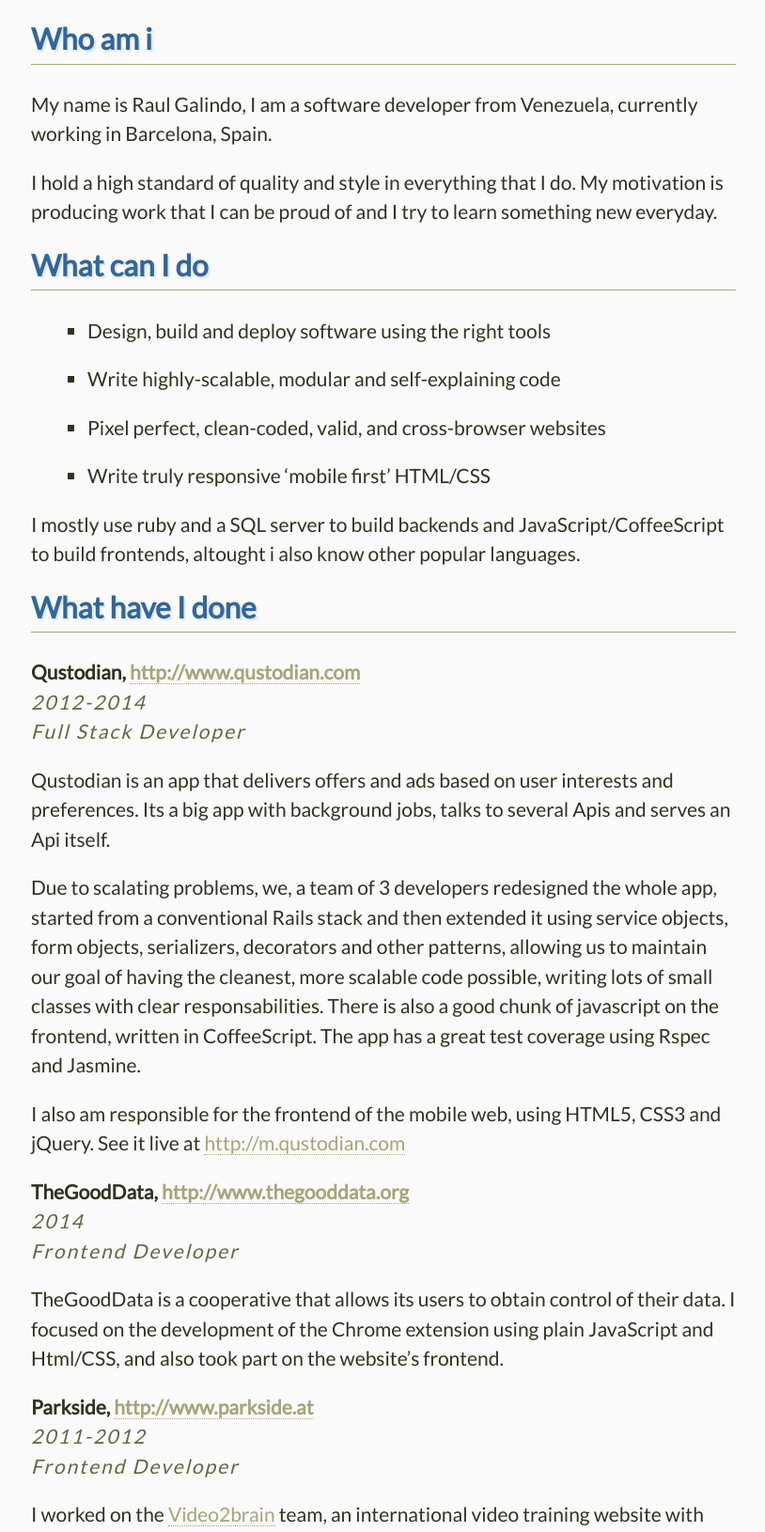
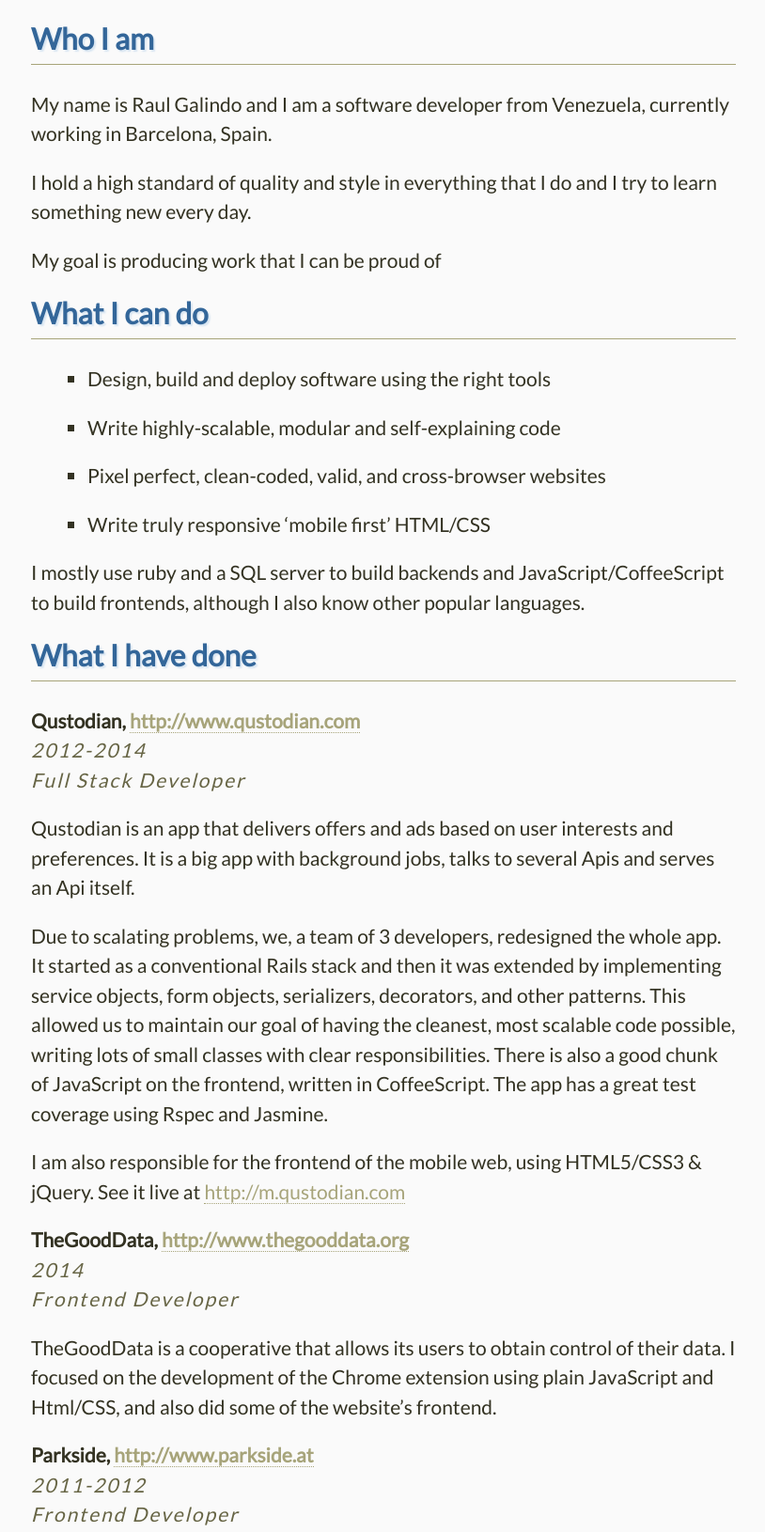
Before and after one commit to rgalindo33/resume, a plain HTML site: page output/index.html in a window 1280 px wide. Shown: the top 1630 px of the page at 94% size, without its empty margins (257-1071 px from the left). Drawn offline with Linux system fonts and the light colour scheme.

Commit message:
martina's draft

```diff
--- a/output/index.html
+++ b/output/index.html
@@ -12,14 +12,15 @@
   </head>
   <body>
     <div id="main">
-      <h2 id="who-am-i">Who am i</h2>
+      <h2 id="who-i-am">Who I am</h2>
 
-<p>My name is Raul Galindo, I am a software developer from Venezuela, currently working in Barcelona, Spain.</p>
+<p>My name is Raul Galindo and I am a software developer from Venezuela, currently working in Barcelona, Spain.</p>
 
-<p>I hold a high standard of quality and style in everything that I do.
-My motivation is producing work that I can be proud of and I try to learn something new everyday.</p>
+<p>I hold a high standard of quality and style in everything that I do and I try to learn something new every day.</p>
 
-<h2 id="what-can-i-do">What can I do</h2>
+<p>My goal is producing work that I can be proud of </p>
+
+<h2 id="what-i-can-do">What I can do</h2>
 
 <ul>
   <li>
@@ -36,25 +37,25 @@ My motivation is producing work that I can be proud of and I try to learn someth
   </li>
 </ul>
 
-<p>I mostly use ruby and a SQL server to build backends and JavaScript/CoffeeScript to build frontends, altought i also know other popular languages. </p>
+<p>I mostly use ruby and a SQL server to build backends and JavaScript/CoffeeScript to build frontends, although I also know other popular languages. </p>
 
-<h2 id="what-have-i-done">What have I done</h2>
+<h2 id="what-i-have-done">What I have done</h2>
 
 <p><strong>Qustodian, <a href="http://www.qustodian.com">http://www.qustodian.com</a></strong><br />
 <em>2012-2014</em><br />
 <em>Full Stack Developer</em></p>
 
-<p>Qustodian is an app that delivers offers and ads based on user interests and preferences. Its a big app with background jobs, talks to several Apis and serves an Api itself.</p>
+<p>Qustodian is an app that delivers offers and ads based on user interests and preferences. It is a big app with background jobs, talks to several Apis and serves an Api itself.</p>
 
-<p>Due to scalating problems, we, a team of 3 developers redesigned the whole app, started from a conventional Rails stack and then extended it using service objects, form objects, serializers, decorators and other patterns, allowing us to maintain our goal of having the cleanest, more scalable code possible, writing lots of small classes with clear responsabilities. There is also a good chunk of javascript on the frontend, written in CoffeeScript. The app has a great test coverage using Rspec and Jasmine.</p>
+<p>Due to scalating problems, we, a team of 3 developers, redesigned the whole app. It started as a conventional Rails stack and then it was extended by implementing service objects, form objects, serializers, decorators, and other patterns. This allowed us to maintain our goal of having the cleanest, most scalable code possible, writing lots of small classes with clear responsibilities. There is also a good chunk of JavaScript on the frontend, written in CoffeeScript. The app has a great test coverage using Rspec and Jasmine.</p>
 
-<p>I also am responsible for the frontend of the mobile web, using HTML5, CSS3 and jQuery. See it live at <a href="http://m.qustodian.com">http://m.qustodian.com</a></p>
+<p>I am also responsible for the frontend of the mobile web, using HTML5/CSS3 &amp; jQuery. See it live at <a href="http://m.qustodian.com">http://m.qustodian.com</a></p>
 
 <p><strong>TheGoodData, <a href="http://www.thegooddata.org">http://www.thegooddata.org</a></strong><br />
 <em>2014</em><br />
 <em>Frontend Developer</em></p>
 
-<p>TheGoodData is a cooperative that allows its users to obtain control of their data. I focused on the development of the Chrome extension using plain JavaScript and Html/CSS, and also took part on the website’s frontend.</p>
+<p>TheGoodData is a cooperative that allows its users to obtain control of their data. I focused on the development of the Chrome extension using plain JavaScript and Html/CSS, and also did some of the website’s frontend.</p>
 
 <p><strong>Parkside, <a href="http://www.parkside.at">http://www.parkside.at</a></strong><br />
 <em>2011-2012</em><br />
@@ -70,23 +71,24 @@ My motivation is producing work that I can be proud of and I try to learn someth
 
 <p>PIM – also a RoR app to manage the problems and incidences of the support department. Due to a highly rotating staff, this was very important to centralize the know-how of the company. This app integrated with the KVZ App.</p>
 
-<p>For both projects I was responsible for a variety of tasks including front and backend development, user experience design, visual design, and server setup and maintenance.</p>
+<p>In both projects I was responsible for a variety of tasks including front and backend development, user experience design, visual design, and server setup and maintenance.</p>
 
 <p><strong>Universidad Central de Venezuela</strong><br />
 <em><a href="http://www.ciens.ucv.ve/ciens/">Facultad de Ciencias</a></em><br />
 <em>2008</em><br />
 <em>Diploma Thesis</em></p>
 
-<p>Ruby on Rails app that allowed graduates to query other students thesis, and incorporate their owns once finished. </p>
+<p>Ruby on Rails app that allowed graduates to query other students’ thesis, and incorporate their own ones once finished. </p>
 
 <h2 id="more-about-me">More about me</h2>
-<p>I am an open and friendly person, always willing to have fun and enjoy what i do, no matter the circunstances
-I enjoy team work and find it very fun to do</p>
+<p>I am an open and friendly person, always willing to have fun and enjoy what I do.</p>
 
-<p>Im fluent in English, German and Spanish. </p>
+<p>I enjoy team work and find it very fun to do</p>
 
-<p>I love to travel and learn new cultures, and my favourite travel method is my beloved VW bus
-Besides writing software, my main activities are Surfing and Skateboarding. Im also a bit melomaniac</p>
+<p>I’m fluent in English, German and Spanish. </p>
+
+<p>I love to travel and get to know new cultures, and my favourite travel method is my beloved VW bus.
+Besides writing software, my main activities are surfing &amp; skateboarding. I am also a bit melomaniac</p>
 
     </div>
     </div>
```
Also changed, not shown: 3 other files.
